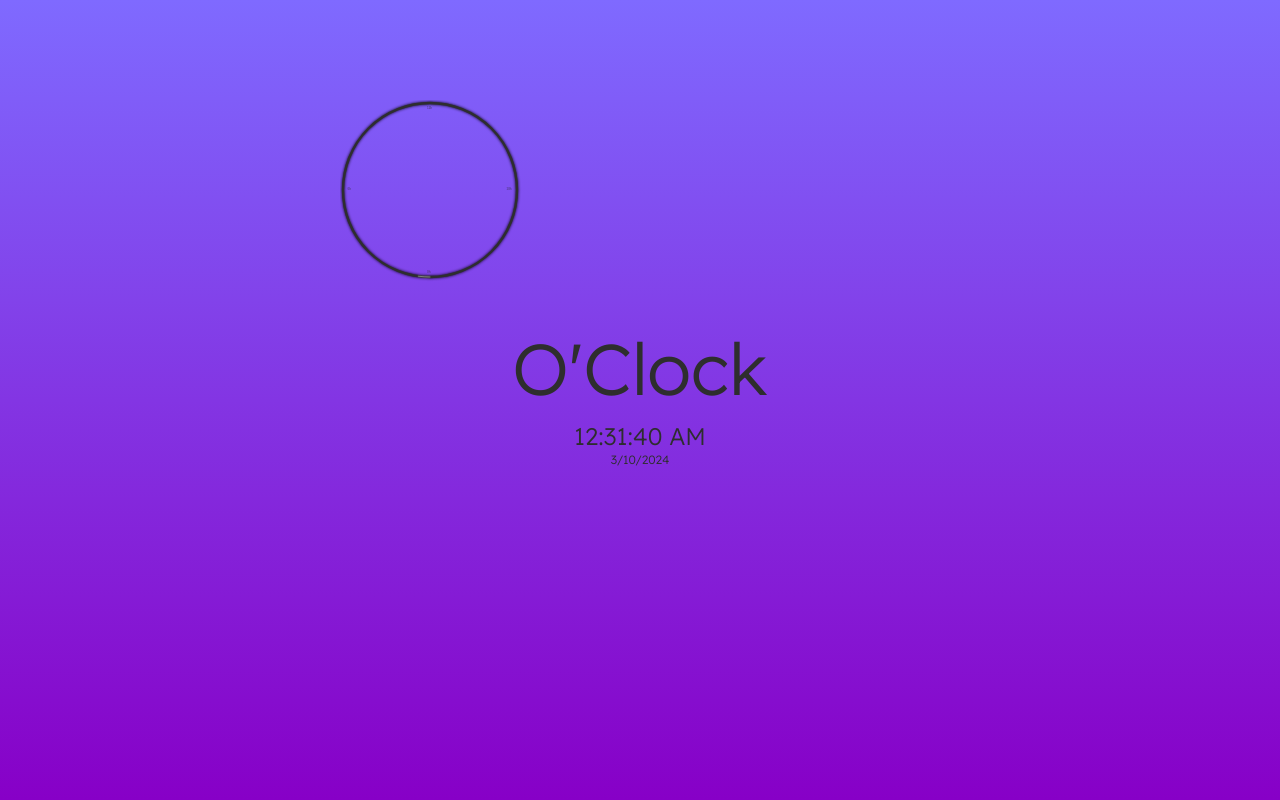
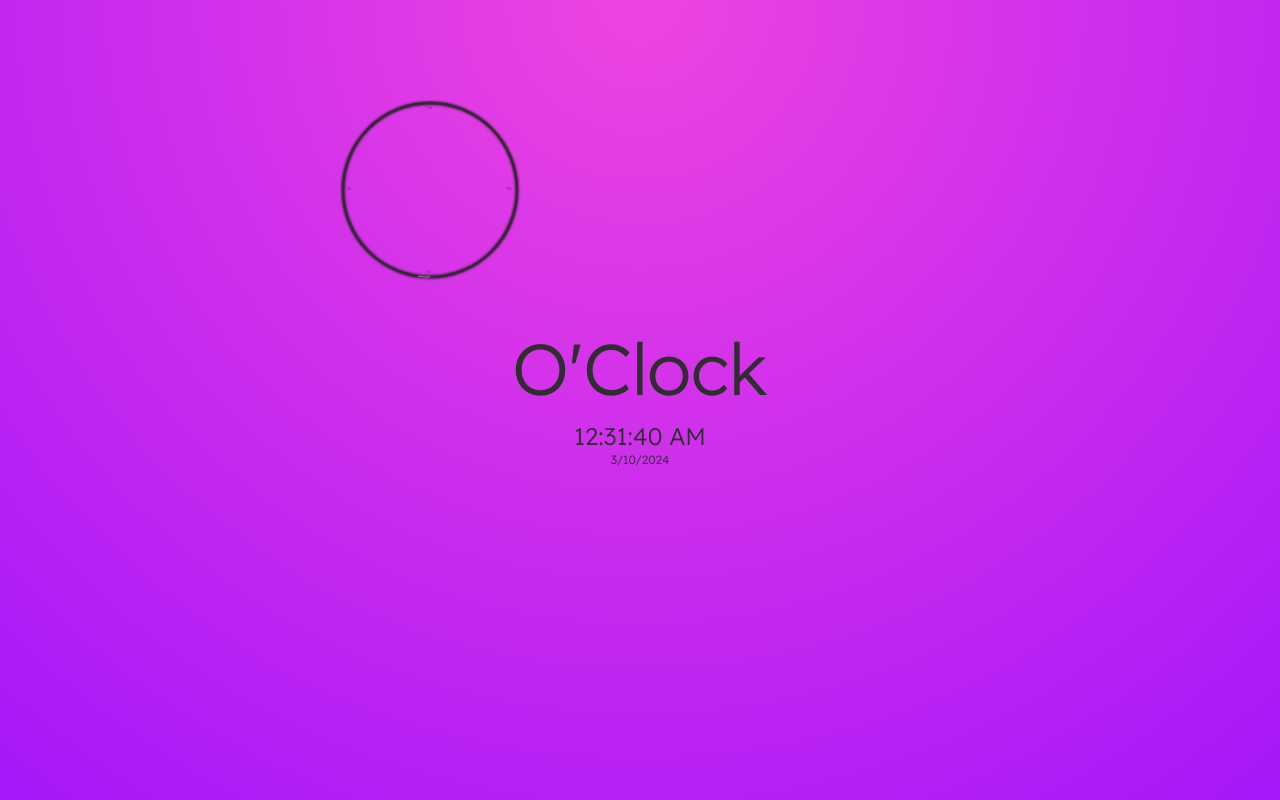
Before and after one commit to kyronsatt/o-clock, a Next.js app: page / in a window 1280 px wide. Built offline with nearby package versions, Linux system fonts and the light colour scheme.

Commit message:
feat: better colors on dynamic background

```diff
--- a/src/app/ui/dynamic-background/index.tsx
+++ b/src/app/ui/dynamic-background/index.tsx
@@ -1,4 +1,5 @@
 import { twMerge } from "tailwind-merge";
+import "./styles.css";
 
 interface IDynamicBackground {
   children: React.ReactNode;
@@ -9,9 +10,9 @@ export default function DynamicBackground({
   children,
   currentTime,
 }: IDynamicBackground) {
-    const morningBackgroundColorGradient = "from-[#75FF83] to-[#00D2D2]";
-    const afternoonBackgroundColorGradient = "from-[#FFB13D] to-[#FF5621]";
-    const nightBackgroundColorGradient = "from-[#7F6AFF] to-[#8700C7]";
+  const morningBackgroundColorGradient = "morning-radial-gradient";
+  const afternoonBackgroundColorGradient = "afternoon-radial-gradient";
+  const nightBackgroundColorGradient = "night-radial-gradient";
 
   const getBackgroundColorGradient = () => {
     if (currentTime) {
@@ -30,11 +31,13 @@ export default function DynamicBackground({
   return (
     <div
       className={twMerge(
-                "flex h-screen w-screen flex-col items-center justify-center px-6 py-16 bg-gradient-to-b",
+        "flex h-screen w-screen",
         getBackgroundColorGradient()
       )}
     >
+      <div className="flex h-full w-full flex-col items-center justify-center px-6 py-16">
         {children}
+      </div>
     </div>
   );
 }
--- /dev/null
+++ b/src/app/ui/dynamic-background/styles.css
@@ -0,0 +1,11 @@
+.morning-radial-gradient {
+  background: radial-gradient(circle at 50% 0%, #75ff83, #2fc9c9);
+}
+
+.afternoon-radial-gradient {
+  background: radial-gradient(circle at 50% 0%, #f97316, #ef4444);
+}
+
+.night-radial-gradient {
+  background: radial-gradient(circle at 50% 0%, #ef44e1, #a616f9);
+}
```
Lines whose indentation alone changed are shown as unchanged.
